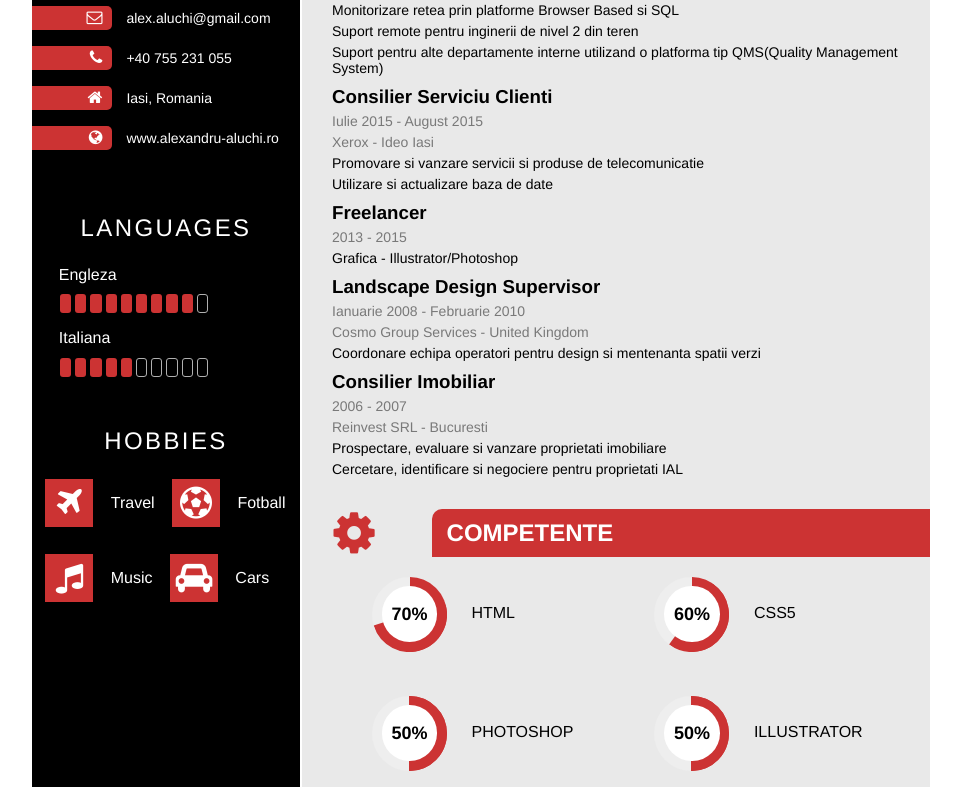
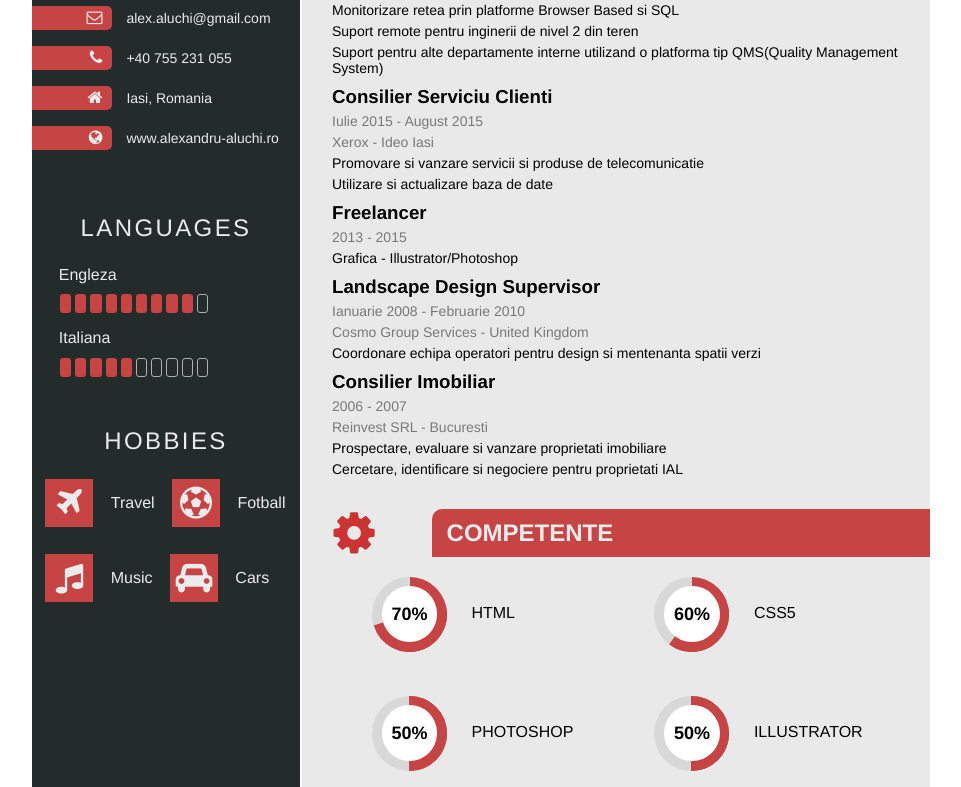
Before and after one commit to TheOldOwl/personal-profile, a website: page cv.html in a window 1280 px wide. Shown: the part 518-1305 px from the top of the page, without its empty margins (159-1120 px from the left). Drawn offline with Linux system fonts and the light colour scheme.

Commit message:
4-5 box update

```diff
--- a/styles/cv.css
+++ b/styles/cv.css
@@ -19,14 +19,14 @@
 
 .personal-data {
 	border: 1px solid #FFF;
-	background-color: #000;
-	color: #FFF;
+	background-color: #232b2b;
+	color: #EBEBEB;
 	width: 30%;
 	height: 100%;
 }
 
 .profile-picture {
-	background-color: #FFF;
+	background-color: #EBEBEB;
 	border-radius: 50%;
 	width: 60%;
 	margin: 20% auto;
@@ -44,8 +44,8 @@
 }
 
 #job-title {
-	background-color: #CC3333;
-	color: #FFF;
+	background-color: #C64444;
+	color: #EBEBEB;
 	text-align: center;
 	font-family: Helvetica, sans-serif;
 	line-height: 2.5em;
@@ -78,8 +78,8 @@
 	padding-right: 10px;
 	margin-right: 10px;
 	text-align: right;
-	background-color: #CC3333;
-	color: #FFF;
+	background-color: #C64444;
+	color: #EBEBEB;
 	border-top-right-radius: 5px;
 	border-bottom-right-radius: 5px;
 	line-height: 1.5em;
@@ -96,8 +96,8 @@
 
 .h-font-awsm {
 	font-size: 2em;
-	color: #FFF;
-	background-color: #CC3333;
+	color: #EBEBEB;
+	background-color: #C64444;
 	width: 1.5em;
 	height: 1.5em;
 	text-align: center;
@@ -108,7 +108,7 @@
 .hobbies-list p {
 	line-height: 3em;
 	font-family: Helvetica, sans-serif;
-	color: #FFF;
+	color: #EBEBEB;
 }
 
 /* Progress bar */
@@ -116,7 +116,7 @@
 .language {
 	font-family: Helvetica, sans-serif;
 	margin: 0 0 3% 10%;
-	color: #FFF;
+	color: #EBEBEB;
 }
 
 .progress-bar {
@@ -137,18 +137,18 @@
 	display: inline-block;
 	width: 0.7em;
 	height: 80%;
-	background-color: #CC3333;
+	background-color: #C64444;
 	vertical-align: middle;
 	border-radius: 3px;
 }
 
 .p-block:nth-last-child(1) {
-	background-color: #000;
+	background-color: #232b2b;
 	border: 1px solid #B0B0B0;
 }
 
 .ita-bar .p-block:nth-child(n+6) {
-	background-color: #000;
+	background-color: #232b2b;
 	border: 1px solid #B0B0B0;
 }
 
@@ -188,8 +188,8 @@
 }
 
 .head-text {
-	background-color: #CC3333;
-	color: #FFF;
+	background-color: #C64444;
+	color: #EBEBEB;
 	font-family: Helvetica, sans-serif;
 	padding-left: 15px;
 	width: 79.3%;
@@ -234,7 +234,7 @@
 	padding: 0;
 	width: 5em;
 	height: 5em;
-	background-color: #eeeeee;
+	background-color: #D8D8D8;
 	border-radius: 50%;
 	line-height: 5em;
 	margin-left: 70px;
@@ -284,14 +284,14 @@
 	width: 5em;
 	height: 5em;
 	border-radius: 50%;
-	border: 1em solid #CC3333;
+	border: 1em solid #C64444;
 	box-sizing: border-box;
 }
 
 .p-circle.over50 .first50-bar {
 	position: absolute;
 	clip: rect(0, 5em, 5em, 2.5em);
-	background-color: #CC3333;
+	background-color: #C64444;
 	border-radius: 50%;
 	width: 5em;
 	height: 5em;
```
Also changed, not shown: index.html (+2 -2 lines), styles/main.css (+19 -3 lines).
